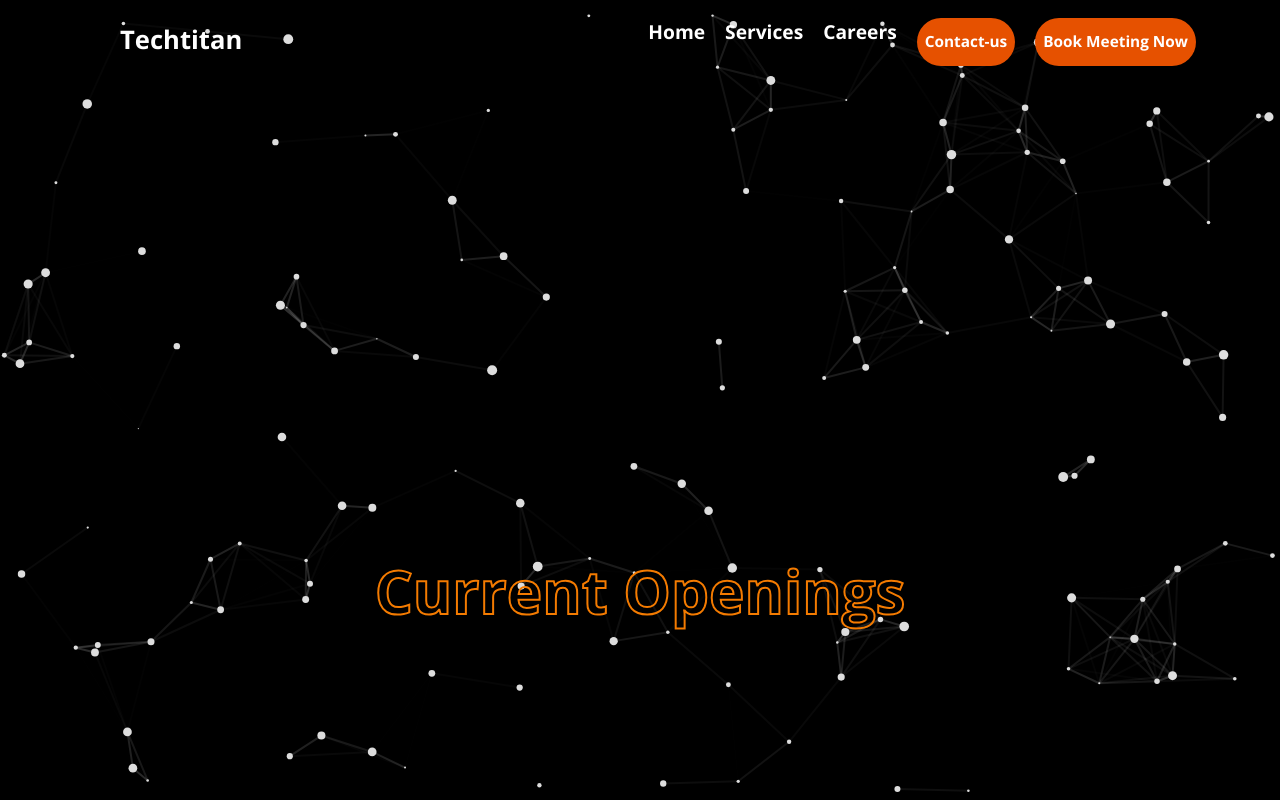
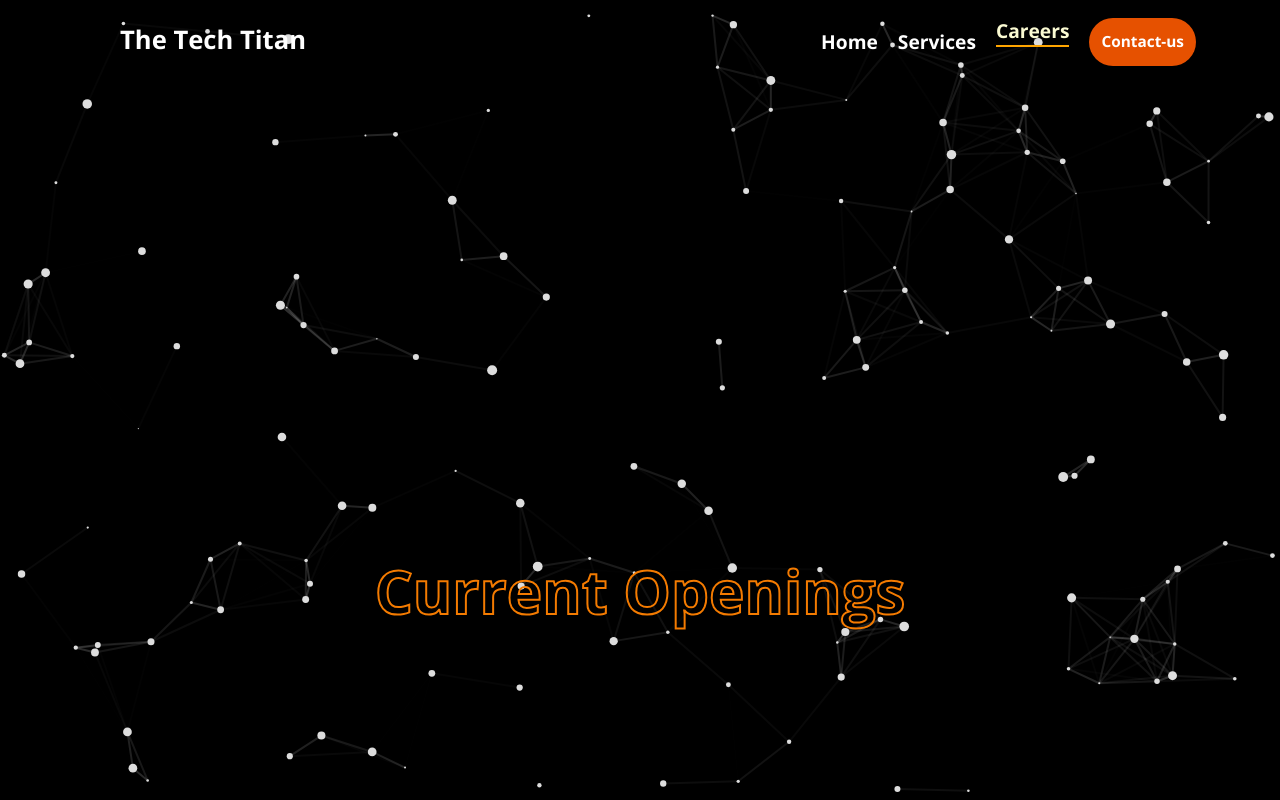
Before and after one commit to gkp2002/E-bujee, a React (Vite) app: page /Careers in a window 1280 px wide. Shown: the top 800 px of the page. Built offline with nearby package versions, Linux system fonts and the light colour scheme.

Commit message:
Changing Meeting Button

```diff
--- a/src/Components/Contact/FormFile.jsx
+++ b/src/Components/Contact/FormFile.jsx
@@ -38,9 +38,9 @@ function FormFile() {
 
   return (
     <div>
-    <div className="text-center flex justify-center flex-col items-center h-auto bg-opacity-45 bg-gray-900 pb-3  ">
+    <div className="text-center flex justify-center flex-col items-center h-auto  bg-black pb-3  ">
       <h1 className=" lg:text-[1.8vmax] text-2xl  font-semibold uppercase text-white pt-3 lg:my-6" >Inquiry Form</h1>
-      <form action="post" onSubmit={handleSubmit} className=" border-2 lg:mt-7 border-white flex flex-col justify-center items-start py-2 px-10 pb-5 mt-2 bg-opacity-45">
+      <form action="post" onSubmit={handleSubmit} className=" border-2 rounded-lg lg:mt-7 border-white flex flex-col justify-center items-start py-2 px-10 pb-5 mt-2 bg-opacity-45">
 
       <div className="mt-3 w-[75vw] flex justify-center items-center flex-col py-5 lg:py-3">
     <div className="md:flex  block lg:py-3">
--- /dev/null
+++ b/src/Components/Css/NavLink.css
@@ -0,0 +1,5 @@
+nav .active li{
+    color:lightgoldenrodyellow;
+    border-bottom: 2px solid orange;
+    transform: translateY(-10px);
+}
--- a/src/Components/Home/Style.css
+++ /dev/null
@@ -1,4 +0,0 @@
-.Animation{
-    transform: translate3d(0px, 0px, 0px) scale3d(1, 1, 1) rotateX(0deg) rotateY(0deg) rotateZ(0deg) skew(0deg, 0deg);
-    transform-style: preserve-3d;
-}
--- a/src/Components/Home/Transistdata.jsx
+++ b/src/Components/Home/Transistdata.jsx
@@ -5,7 +5,7 @@ import React from 'react'
 function Transistdata(props) {
   return (
     <div>
-    <div className='py-5 text-center flex flex-col items-center hover:bg-yellow-500 hover:rounded-md cursor-pointer'>
+    <div className='py-5 text-center flex flex-col items-center hover:bg-orange-500 hover:rounded-md cursor-pointer'>
     <img className='w-52 mb-5' src={props.img} alt="" />
     <h1 className='lg:text-3xl mb-5 md:px-10' >{props.heading}</h1>
     <p className='text-[1.3vmax] font-normal md:px-5'>{props.content}</p>
--- a/src/Components/Navbar.jsx
+++ b/src/Components/Navbar.jsx
@@ -1,6 +1,6 @@
 import { useState } from "react";
 import { NavLink,Link } from "react-router-dom";
-
+import './Css/NavLink.css'
 function Navbar() {
 
 
@@ -34,11 +34,13 @@ function Navbar() {
           <li className="my-2 pl-11"> <NavLink to="contact-us"  onClick={()=>setClick(false)}><button className="bg-blue-700 text-white text-xl p-1 rounded-lg hover:bg-red-400">
           Contact-us
         </button></NavLink></li>
-        <li>
-           <NavLink to="/Schedulemeeting">
-           <button className="bg-orange-700 text-white text-xl px-5 py-2 rounded-lg hover:bg-red-400 ">
-           Book Meeting Now
-           </button> </NavLink> </li>
+        {
+        // <li>
+        //    <NavLink to="/Schedulemeeting">
+        //    <button className="bg-orange-700 text-white text-xl px-5 py-2 rounded-lg hover:bg-red-400 ">
+        //    Book Meeting Now
+        //    </button> </NavLink> </li>
+        }
           </ul>
       </div>
           </div>
@@ -48,11 +50,11 @@ function Navbar() {
     <div className="flex items-center flex-col ">
 
 
-     <nav className={position ? "flex top-5 bg-gray-900 rounded-full h-[4vmax] py-7 overflow-clip transition-[height] ease-out duration-600  px-11 z-50 items-center fixed" :" h-[4vmax] w-full py-10 px-11 bg-transparent text-white flex items-center justify-between p-4 fixed z-50"}>
+     <nav className={position ? "flex top-5 bg-gray-900 rounded-full h-[4vmax] py-7  px-11 z-50 items-center fixed" :" h-[4vmax] w-full py-10 px-11 bg-transparent text-white flex items-center justify-between p-4 fixed z-50"}>
 
      <Link to='/'>
      <div className=" font-medium  flex items-center text-white  mx-5 ">
-     <p className=" lg:text-[2vmax] text-xl font-bold lg:pl-14">Techtitan</p>
+     <p className=" lg:text-[2vmax] text-xl font-bold lg:pl-14">The Tech Titan</p>
      </div>
      </Link>
       <div className=" mx-5 cursor-pointer">
@@ -62,20 +64,22 @@ function Navbar() {
       }
       </div>
       <div className=" lg:flex justify-between items-center text-white text-center mx-10 mb-2 hidden  ">
-            <ul className=" list-none flex gap-5  text-center cursor-pointer mt-3  lg:text-[1.5vmax] font-medium text-white ">
+            <ul className=" list-none flex gap-5 items-center text-center cursor-pointer mt-3  lg:text-[1.5vmax] font-medium text-white ">
             <NavLink to='/'><li className=" hover:-translate-y-2">Home</li></NavLink>
           <NavLink to='Services'><li className=" hover:-translate-y-2">Services</li></NavLink>
            <NavLink to='Careers'><li className=" hover:-translate-y-2">Careers</li></NavLink>
            <li>
            <NavLink to="contact-us">
-           <button className="bg-orange-900 text-white text-2xl lg:text-[1.2vmax] lg:p-2 p-3 rounded-3xl hover:bg-orange-600 " id="contact-us">
+           <button className="bg-orange-900 text-white text-2xl lg:text-[1.2vmax] py-2 px-3 rounded-3xl hover:bg-orange-600 " id="contact-us">
            Contact-us
            </button> </NavLink> </li>
-           <li>
-           <NavLink to="/Schedulemeeting">
-           <button className="bg-orange-900 text-white text-2xl lg:text-[1.2vmax] lg:p-2 p-3 rounded-3xl hover:bg-orange-600 ">
-           Book Meeting Now
-           </button> </NavLink> </li>
+           {
+          //  <li>
+          //  <NavLink to="/Schedulemeeting">
+          //  <button className="bg-orange-900 text-white text-2xl lg:text-[1.2vmax] lg:p-2 p-3 rounded-3xl hover:bg-orange-600 ">
+          //  Book Meeting Now
+          //  </button> </NavLink> </li>
+           }
           </ul>
       </div>
       </nav>
--- a/src/Components/Services/Pages/Mission.jsx
+++ b/src/Components/Services/Pages/Mission.jsx
@@ -9,7 +9,9 @@ function Mission() {
                 <h1> Your <span className='text-stroke-2 text-orange-900'>Success </span>, Our <span className='text-stroke-2 text-orange-900'>Mission </span></h1>
             </div>
             <div className='text-white py-5 '>
-              <button className='lg:text-2xl text-xl py-2 bg-orange-900 px-5 rounded-md hover:bg-orange-800 hover:opacity-90'>Schedule Meeting</button>
+             {
+              // <button className='lg:text-2xl text-xl py-2 bg-orange-900 px-5 rounded-md hover:bg-orange-800 hover:opacity-90'>Schedule Meeting</button>
+            }
             </div>
 
         </section>
--- a/src/Components/Services/Services.jsx
+++ b/src/Components/Services/Services.jsx
@@ -26,9 +26,11 @@ function Services() {
                 rewrite this narrative together towards unparalleled success.
               </p>
             </div>
-            <button className="text-xl px-5 py-3 mt-5 bg-orange-900 rounded-3xl hover:bg-orange-600">
-              Book Meeting Now
-            </button>
+            {
+            // <button className="text-xl px-5 py-3 mt-5 bg-orange-900 rounded-3xl hover:bg-orange-600">
+            //   Book Meeting Now
+            // </button>
+            }
           </div>
           <div className="w-[40%]">
               <img className=" w-[80%] " src={services} alt="" />
--- a/src/Components/Slider_Page/SliderOne.jsx
+++ b/src/Components/Slider_Page/SliderOne.jsx
@@ -1,14 +1,18 @@
 /* eslint-disable no-unused-vars */
 /* eslint-disable react/prop-types */
-import React from 'react'
-import { NavLink } from 'react-router-dom'
+import React from "react";
+import { NavLink } from "react-router-dom";
 
 function SliderOne(props) {
   return (
-    <section >
-       <div className='w-full h-full z-[-1] absolute  '>
-         <video src={props.video} autoPlay  loop muted
-          className='h-full w-full object-cover'
+    <section>
+      <div className="w-full h-full z-[-1] absolute  ">
+        <video
+          src={props.video}
+          autoPlay
+          loop
+          muted
+          className="h-full w-full object-cover"
         ></video>
       </div>
       <div className="max-w-full mx-auto h-auto text-white   flex md:items-center  flex-col py-40  ">
@@ -20,13 +24,17 @@ function SliderOne(props) {
           <p className="text-white text-[1.8vmax] font-medium ">
             {props.content}
           </p>
-      <NavLink to='/Schedulemeeting'>
-      <button className='md:px-12 md:py-4 md:text-xl font-bold bg-orange-900 hover:bg-orange-700 rounded-md px-3 py-3 mt-4'>Book Meeting Now</button>
-      </NavLink>
+          {
+          // <NavLink to="/Schedulemeeting">
+          //   <button className="md:px-12 md:py-4 md:text-xl font-bold bg-orange-900 hover:bg-orange-700 rounded-md px-3 py-3 mt-4">
+          //     Book Meeting Now
+          //   </button>
+          // </NavLink>
+          }
         </div>
       </div>
     </section>
-  )
+  );
 }
 
-export default SliderOne
+export default SliderOne;
--- a/src/Components/Testimonials/Testimonials.jsx
+++ b/src/Components/Testimonials/Testimonials.jsx
@@ -9,7 +9,7 @@ function Testimonials() {
     <div>
 
     <Carousel transition={{ duration:1 }} loop="true" autoplay="true" className="rounded-xl w-full h-auto  py-12 bg-transparent"  >
-    <div className='text-blue-gray-100 flex lg:px-14 lg:gap-x-10 '>
+    <div className='text-white flex lg:px-14 lg:gap-x-10 '>
        <div className=' font-bold  lg:px-60 px-12 '>
        <p className='bg-black lg:text-xl font-normal  lg:leading-8'><span className='text-orange-500'>" </span>Working with The Tech Titans was a game-changer for our business.
        Their digital marketing expertise helped us reach new heights and attract a wider audience. We saw
--- a/src/assets/Data.js
+++ b/src/assets/Data.js
@@ -7,13 +7,7 @@ import video from '/src/assets/video1.mp4'
     content: '"Empowering brands to defy convention, transcend limits, and embrace the extraordinary in the ever-evolving digital realm."'
 
 },
-{
-    id:2,
-    videos:video,
-    heading:"Making the Impossible Possible with Digital Magic",
-    content: '"Empowering brands to defy convention, transcend limits, and embrace the extraordinary in the ever-evolving digital realm."'
 
-}
 
  ]
  export default Data;
```
Also changed, not shown: src/Components/Contact/Contact.jsx (+14 -12 lines). Lines whose indentation alone changed are shown as unchanged.
